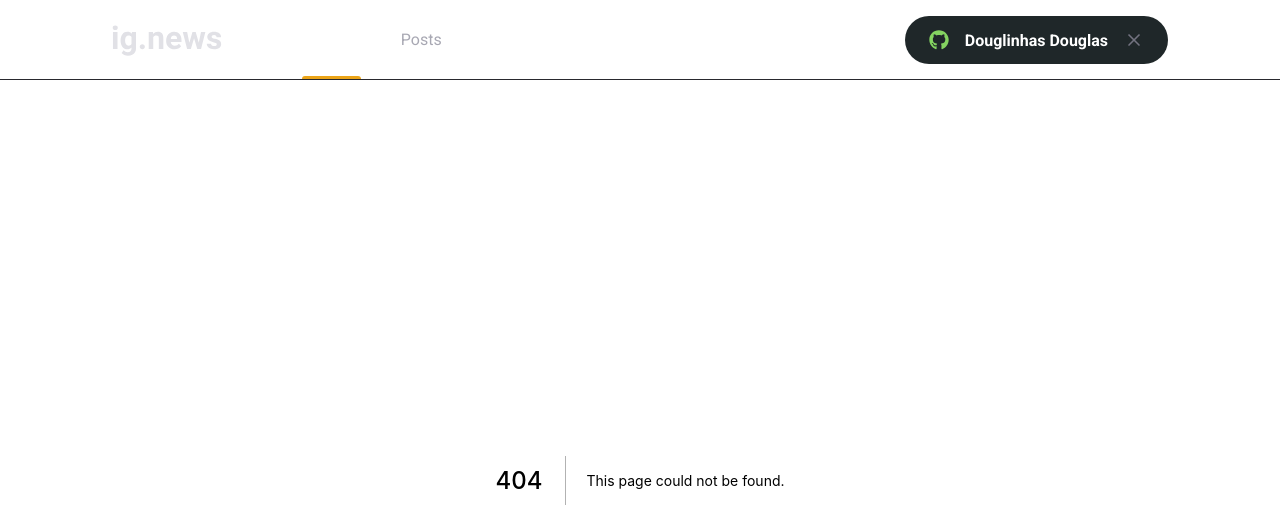
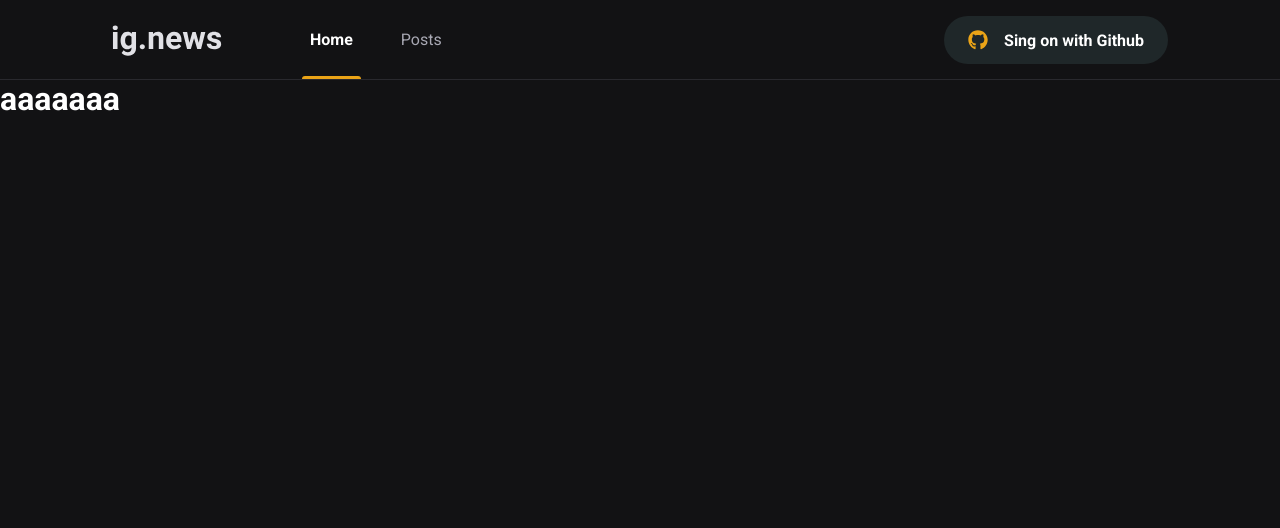
Before and after one commit to D0ugra5/doug.news, a Next.js app: page /teste in a window 1280 px wide. Before the commit this address had no page. Shown: the top 528 px of the page. Built offline with nearby package versions, Linux system fonts and the light colour scheme; no server answers.

Commit message:
'att12-04-2021'

```diff
--- a/package.json
+++ b/package.json
@@ -9,6 +9,7 @@
   },
   "dependencies": {
     "next": "10.1.3",
+    "next-auth": "^3.14.6",
     "react": "17.0.2",
     "react-dom": "17.0.2",
     "react-icons": "^4.2.0",
@@ -16,6 +17,7 @@
     "stripe": "^8.142.0"
   },
   "devDependencies": {
+    "@types/next-auth": "^3.13.0",
     "@types/node": "^14.14.37",
     "@types/react": "^17.0.3",
     "typescript": "^4.2.3"
--- a/src/components/SingInButton/index.tsx
+++ b/src/components/SingInButton/index.tsx
@@ -1,21 +1,26 @@
 import {FaGithub} from 'react-icons/fa'
 import {FiX} from 'react-icons/fi'
 import styles from './styles.module.scss'
+import {signIn, useSession, signOut} from 'next-auth/client'
 export function SingInButton(){
-    const isUserLoggedIn = true
-    return isUserLoggedIn ? (
+
+    const [session] = useSession();
+    console.log(session)
+    return session ? (
         <button
         type="button"
         className={styles.signinButton}
+        onClick={()=>signOut()}
         >
             <FaGithub color="#84d361"/>
-           Douglinhas Douglas
-           <FiX color="#737380" className={styles.closedIcon} />
+           {session.user.name}
+           <FiX color="#131313" className={styles.closedIcon} />
         </button>
   ):(
     <button
         type="button"
         className={styles.signinButton}
+        onClick={()=> signIn('facebook')}
         >
             <FaGithub color="#eba417"/>
             Sing on with Github
--- a/src/pages/_app.tsx
+++ b/src/pages/_app.tsx
@@ -2,12 +2,13 @@ import {AppProps} from 'next/app'
 import React from 'react'
 import { Header } from '../components/Header'
 import '../styles/global.scss'
+import {Provider as NextAuthProvider  } from 'next-auth/client'
 function MyApp({ Component, pageProps }:AppProps){
   return(
-    <>
+    <NextAuthProvider session={pageProps.session}>
 <Header/>
     <Component {...pageProps} />
-    </>
+    </NextAuthProvider>
     )
 }
 
--- /dev/null
+++ b/src/pages/teste.tsx
@@ -0,0 +1,8 @@
+ const teste= ()=>{
+return(
+    <h1>aaaaaaa</h1>
+)
+
+}
+
+export default teste
```
Also changed, not shown: src/pages/api/auth/[...nextauth].ts (added, +22 -0 lines), 1 other file (tests, documents, lock files or other folders).
